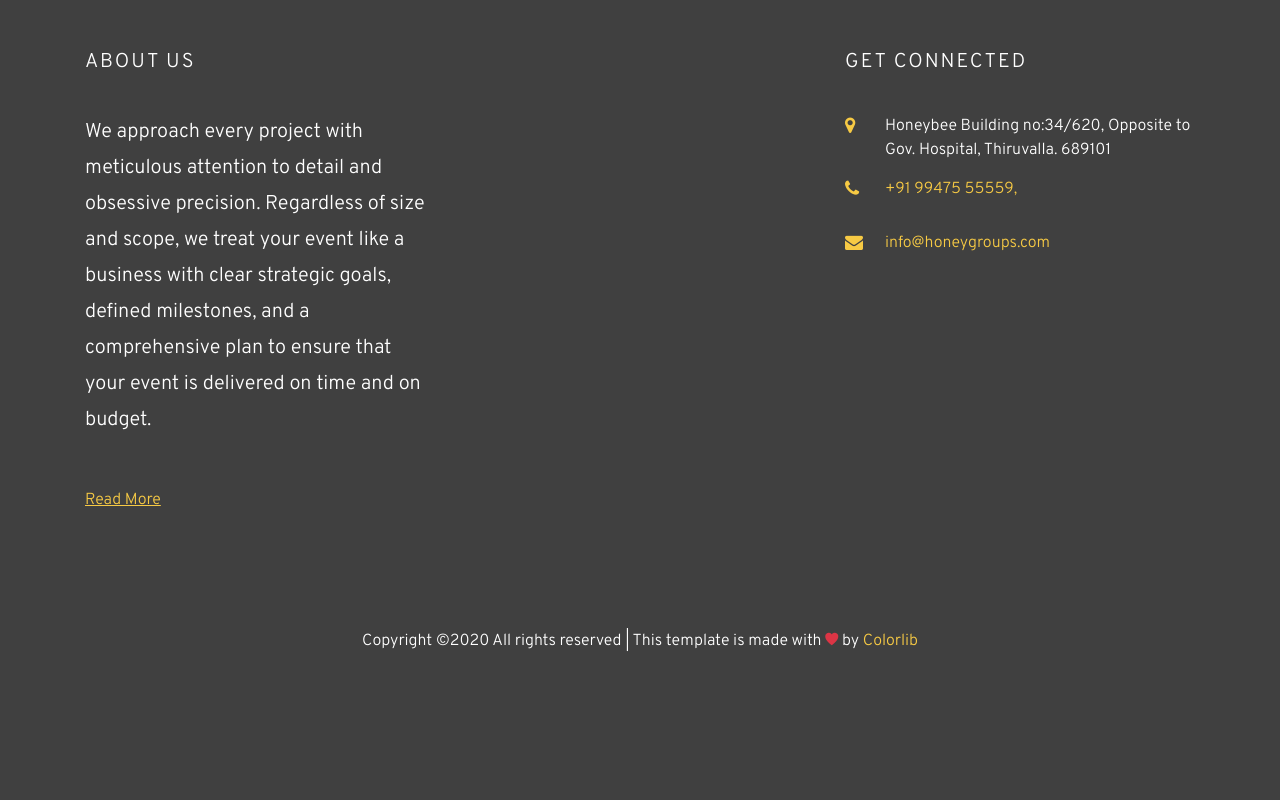
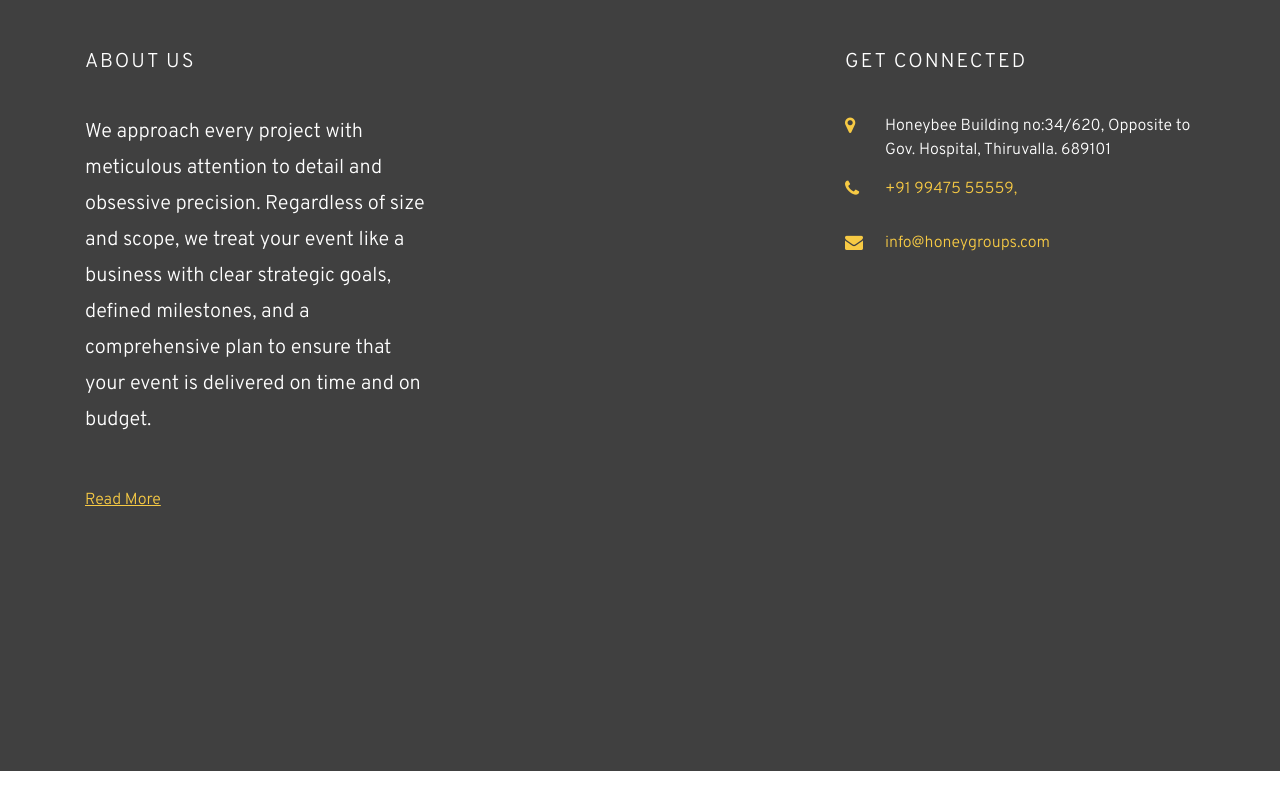
Before and after one commit to mithunvarghese/honeybee, a plain HTML site: page about.html in a window 1280 px wide. Shown: the part 3412-4212 px from the top of the page. After the commit the page ends 4183 px from the top, so only its background shows below. Drawn offline with Linux system fonts and the light colour scheme; some packages are replaced by stand-ins of ours; no server answers; files whose address does not match are found by name.

Commit message:
Color lib hidden

```diff
--- a/about.html
+++ b/about.html
@@ -250,7 +250,7 @@
 
               <p>
               <!-- Link back to Colorlib can't be removed. Template is licensed under CC BY 3.0. -->
-              Copyright &copy;<script>document.write(new Date().getFullYear());</script> All rights reserved | This template is made with <i class="ion-ios-heart text-danger" aria-hidden="true"></i> by <a href="https://colorlib.com" target="_blank" >Colorlib</a>
+              <!-- Copyright &copy;<script>document.write(new Date().getFullYear());</script> All rights reserved | This template is made with <i class="ion-ios-heart text-danger" aria-hidden="true"></i> by <a href="https://colorlib.com" target="_blank" >Colorlib</a> -->
               <!-- Link back to Colorlib can't be removed. Template is licensed under CC BY 3.0. -->
               </p>
 
--- a/index.html
+++ b/index.html
@@ -418,7 +418,7 @@
 
             <p>
             <!-- Link back to Colorlib can't be removed. Template is licensed under CC BY 3.0. -->
-            Copyright &copy;<script>document.write(new Date().getFullYear());</script> All rights reserved | This template is made with <i class="ion-ios-heart text-danger" aria-hidden="true"></i> by <a href="https://colorlib.com" target="_blank" >Colorlib</a>
+            <!-- Copyright &copy;<script>document.write(new Date().getFullYear());</script> All rights reserved | This template is made with <i class="ion-ios-heart text-danger" aria-hidden="true"></i> by <a href="https://colorlib.com" target="_blank" >Colorlib</a> -->
             <!-- Link back to Colorlib can't be removed. Template is licensed under CC BY 3.0. -->
             </p>
 
```
